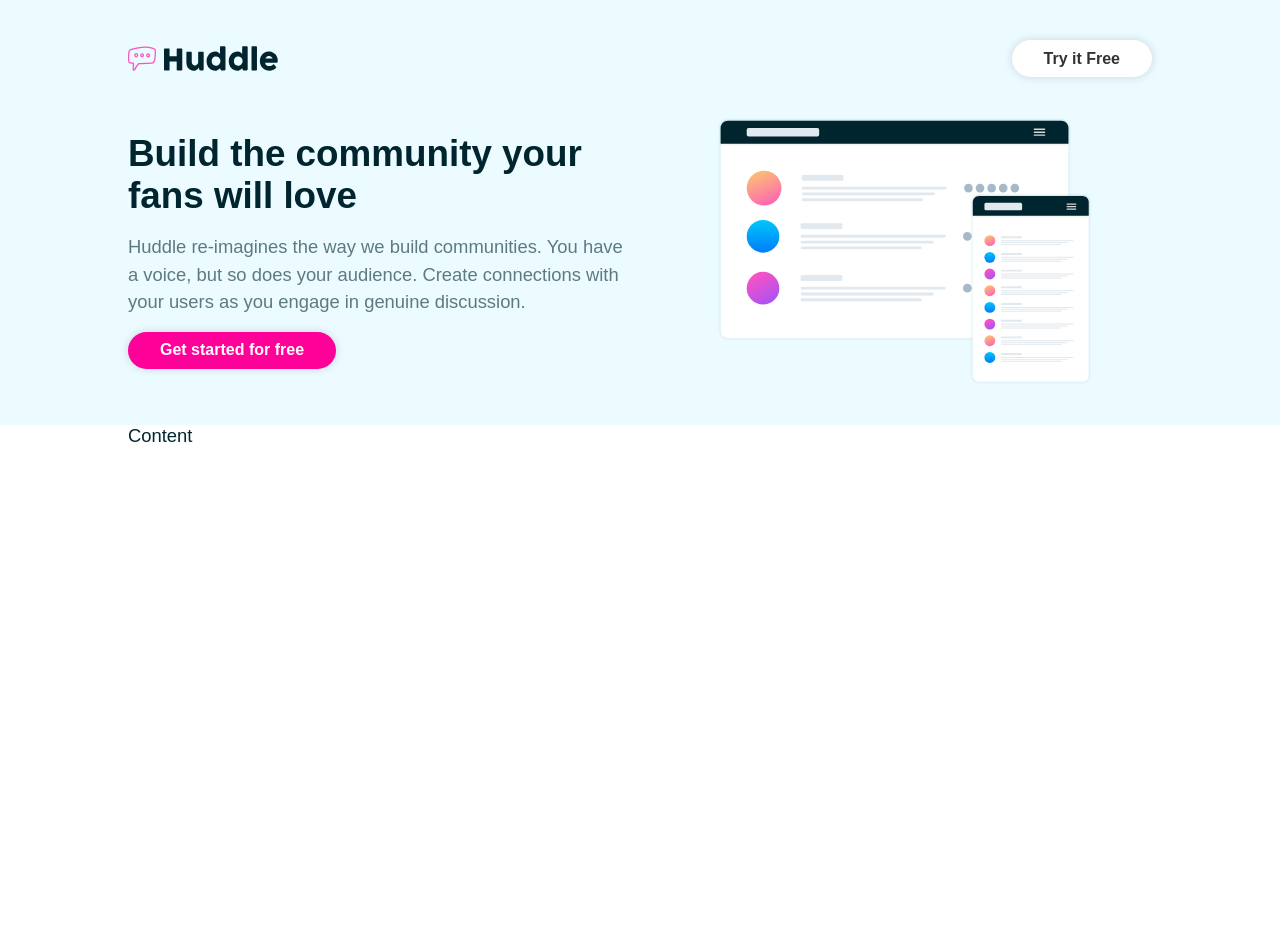
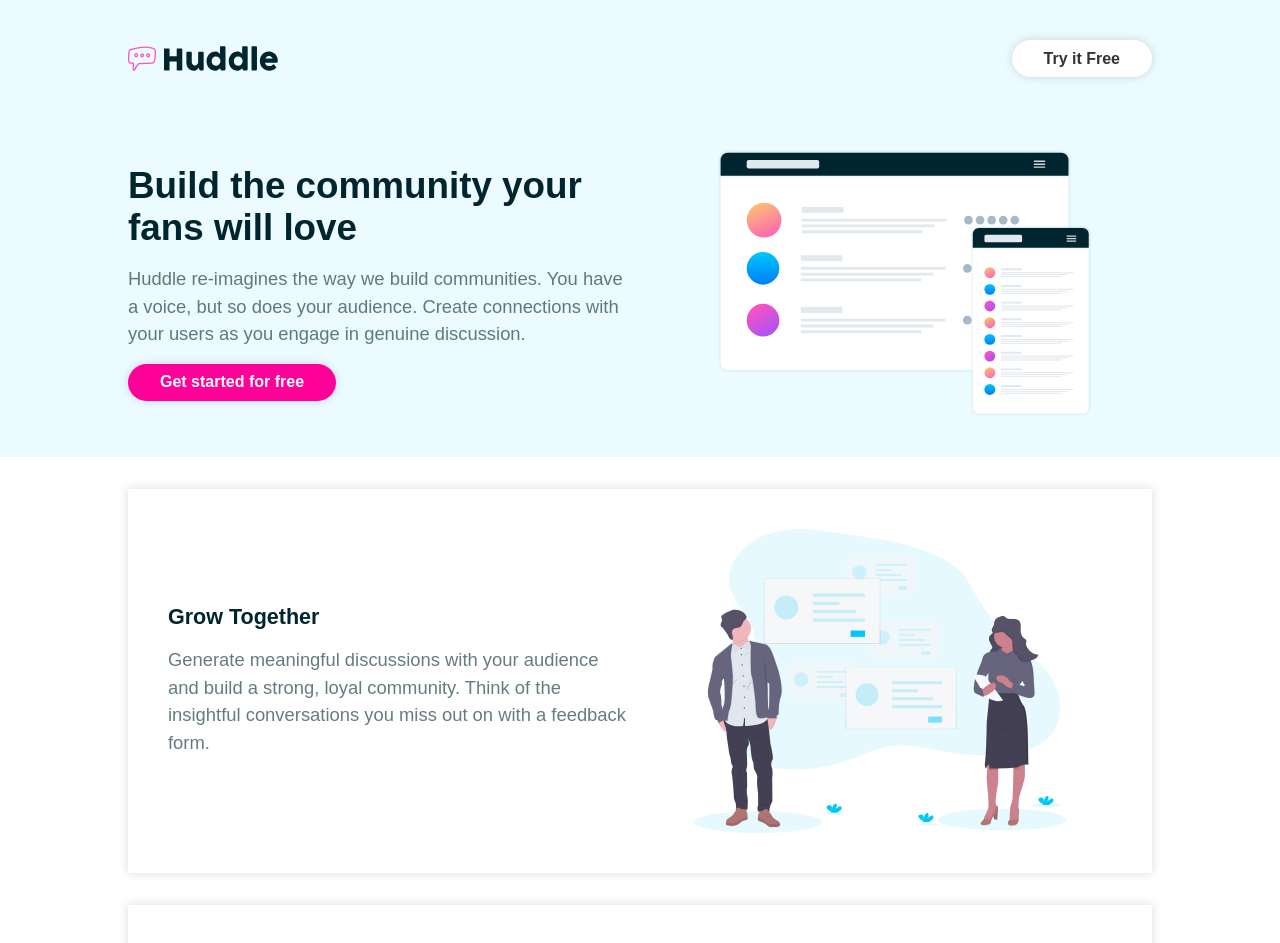
Before and after one commit to ksrinreddy/styled-components-basics-practice-with-project, a React (Create React App) app: page / in a window 1280 px wide. Shown: the top 943 px of the page. Before the commit the page ends 800 px from the top, so only its background shows below. Built offline with nearby package versions, Linux system fonts and the light colour scheme.

Commit message:
working on content cards

```diff
--- a/src/App.js
+++ b/src/App.js
@@ -3,6 +3,8 @@ import Header from "./components/Header";
 import { ThemeProvider } from "styled-components";
 import { Container } from "./components/styles/Container.styled";
 import GlobalStyles from "./components/styles/Global.styled";
+import content from "./content";
+import Card from "./components/Card";
 
 // theme can be placed in seperate file if its large.
 const theme = {
@@ -23,7 +25,11 @@ const App = () => {
       <>
         <GlobalStyles />
         <Header />
-        <Container>Content</Container>
+        <Container>
+          {content.map((item) => {
+            return <Card key={item.id} item={item} />;
+          })}
+        </Container>
       </>
     </ThemeProvider>
   );
--- /dev/null
+++ b/src/components/Card.js
@@ -0,0 +1,17 @@
+import React from "react";
+import { Info, StyledCard } from "./styles/Card.styled";
+
+const Card = ({ item }) => {
+  const { id, title, body, image } = item;
+  return (
+    <StyledCard>
+      <Info>
+        <h3>{title}</h3>
+        <p>{body}</p>
+      </Info>
+      <img src={image} alt="illustrationImg" />
+    </StyledCard>
+  );
+};
+
+export default Card;
--- /dev/null
+++ b/src/components/styles/Card.styled.js
@@ -0,0 +1,30 @@
+import styled from "styled-components";
+
+export const StyledCard = styled.article`
+  display: grid;
+  align-items: center;
+  justify-content: center;
+  row-gap: 1rem;
+  padding: calc(40 * 0.0625rem);
+  box-shadow: 0 0 0.625rem rgba(0 0 0 / 0.15);
+
+  img {
+    width: 80%;
+    margin-inline: auto;
+
+    /* @media screen and (min-width: ${({ theme }) => theme.screens.medium}) {
+      grid-column: ${({ layout }) => layout || "0 / 1"};
+    } */
+  }
+
+  @media screen and (min-width: ${({ theme }) => theme.screens.medium}) {
+    grid-template-columns: repeat(2, 1fr);
+    column-gap: 1rem;
+  }
+`;
+
+export const Info = styled.div`
+  display: flex;
+  flex-direction: column;
+  gap: 1rem;
+`;
--- a/src/components/styles/Container.styled.js
+++ b/src/components/styles/Container.styled.js
@@ -4,4 +4,7 @@ export const Container = styled.div`
   width: 90vw;
   max-width: 64rem;
   margin-inline: auto;
+
+  display: grid;
+  row-gap: 2rem;
 `;
--- a/src/components/styles/Header.styled.js
+++ b/src/components/styles/Header.styled.js
@@ -5,6 +5,7 @@ export const StyledHeader = styled.header`
   //   background: ${(props) => props.bg};
   background: ${({ theme }) => theme.colors.header};
   padding: 2.5rem 0;
+  margin-bottom: 2rem;
 `;
 
 export const Grid = styled.div`
--- /dev/null
+++ b/src/content.js
@@ -0,0 +1,26 @@
+import growTogether from "./images/illustration-grow-together.svg";
+import flowingConversation from "./images/illustration-flowing-conversation.svg";
+import yourUsers from "./images/illustration-your-users.svg";
+
+const content = [
+  {
+    id: 1,
+    title: "Grow Together",
+    body: "Generate meaningful discussions with your audience and build a strong, loyal community. Think of the insightful conversations you miss out on with a feedback form.",
+    image: growTogether,
+  },
+  {
+    id: 2,
+    title: "Flowing Conversations",
+    body: "You wouldn't paginate a conversation in real life, so why do it online? Our threads have just-in-time loading for a more natural flow.",
+    image: flowingConversation,
+  },
+  {
+    id: 3,
+    title: "Your Users",
+    body: "It takes no time at all to integrate Huddle with your app's authentication solution. This means, once signed in to your app, your users can start chatting immediately.",
+    image: yourUsers,
+  },
+];
+
+export default content;
```
